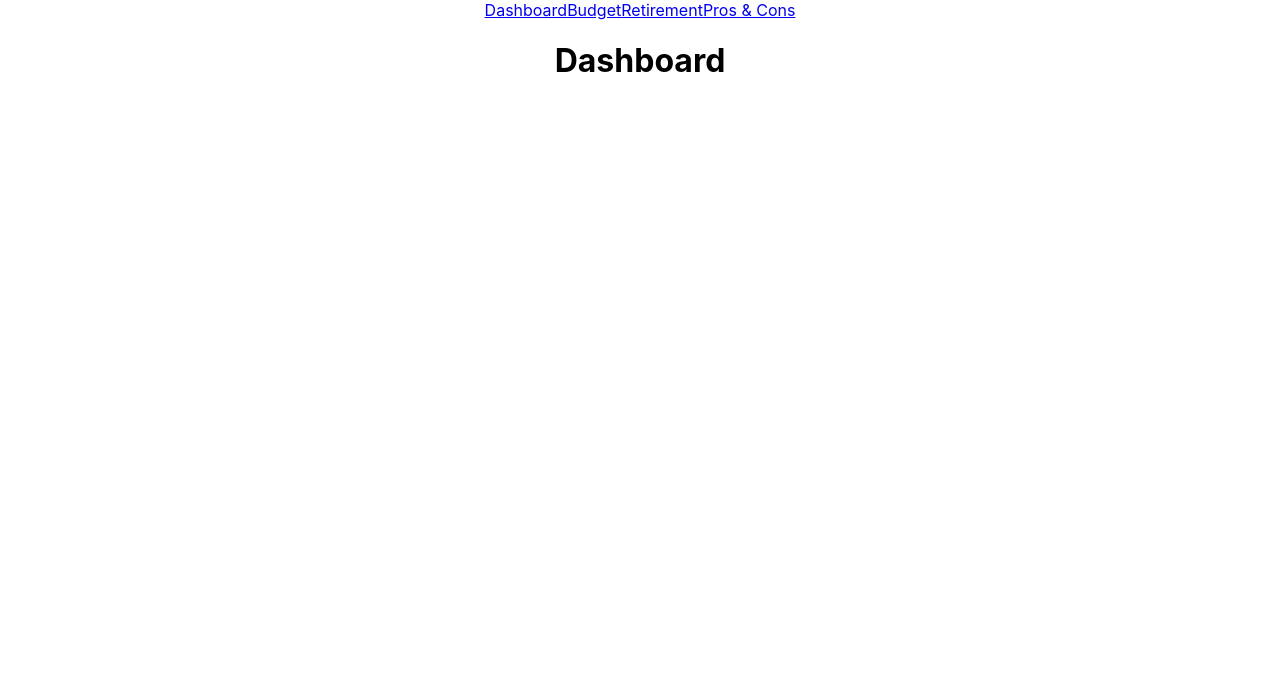
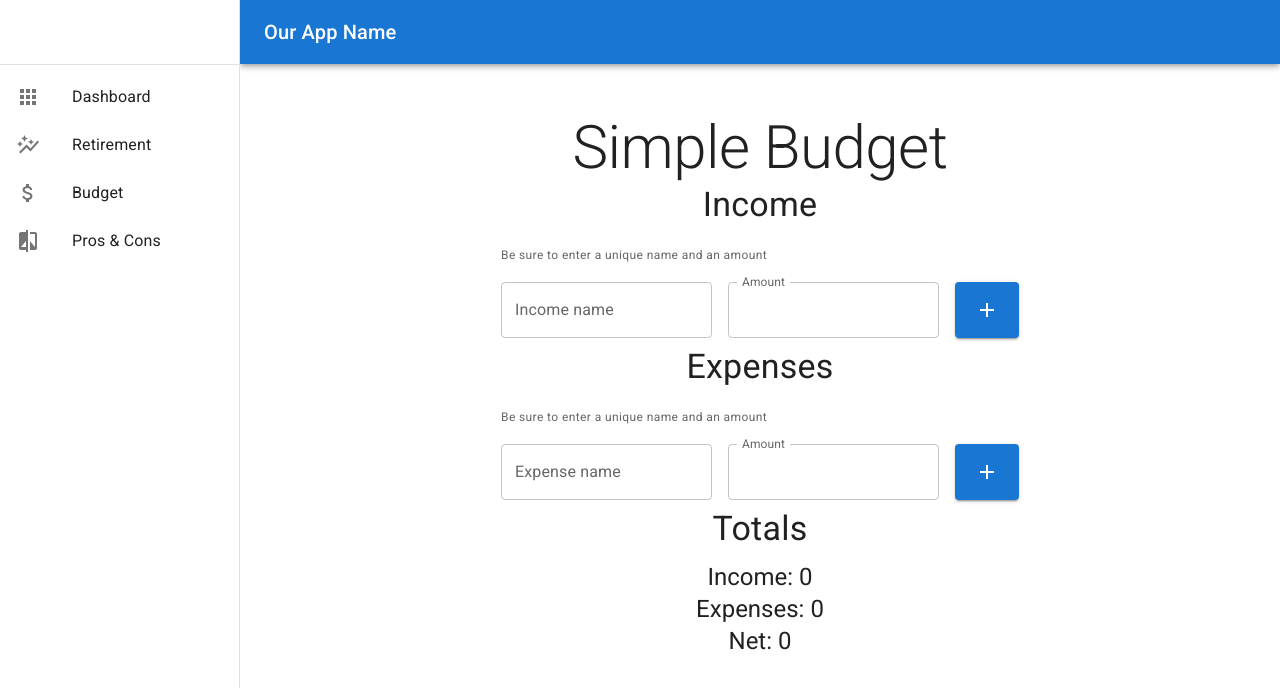
Before and after one commit to joshua-holmes/productivity-app, a React (Create React App) app: page / in a window 1280 px wide. Shown: the top 688 px of the page. Built offline with nearby package versions, Linux system fonts and the light colour scheme.

Commit message:
Exploring a responsive sidebar

```diff
--- a/src/components/Dashboard.js
+++ b/src/components/Dashboard.js
@@ -1,5 +1,9 @@
+import SideNav from "./SideNav";
+
 function Dashboard() {
-    return <h1>Dashboard</h1>
+    return <>
+        <SideNav />
+    </>
 }
 
 export default Dashboard;
--- /dev/null
+++ b/src/components/SideNav.js
@@ -0,0 +1,151 @@
+import AppBar from "@mui/material/AppBar";
+import Box from "@mui/material/Box";
+import CssBaseline from "@mui/material/CssBaseline";
+import Divider from "@mui/material/Divider";
+import Drawer from "@mui/material/Drawer";
+import IconButton from "@mui/material/IconButton";
+import List from "@mui/material/List";
+import ListItem from "@mui/material/ListItem";
+import ListItemIcon from "@mui/material/ListItemIcon";
+import ListItemText from "@mui/material/ListItemText";
+import MenuIcon from "@mui/icons-material/Menu";
+import Toolbar from "@mui/material/Toolbar";
+import Typography from "@mui/material/Typography";
+
+import AppsIcon from '@mui/icons-material/Apps';
+import AutoGraphIcon from '@mui/icons-material/AutoGraph';
+import AttachMoneyIcon from '@mui/icons-material/AttachMoney';
+import CompareIcon from '@mui/icons-material/Compare';
+
+import Budget from "./Budget";
+
+import { useState } from "react";
+
+const drawerWidth = 240;
+
+function SideNav(props) {
+    const pages = [
+        {id: 1, name: 'Dashboard', icon: <AppsIcon />},
+        {id: 2, name: 'Retirement', icon: <AutoGraphIcon />},
+        {id: 3, name: 'Budget', icon: <AttachMoneyIcon />},
+        {id: 4, name: 'Pros & Cons', icon: <CompareIcon />}
+    ]
+
+  const { window } = props;
+  const [mobileOpen, setMobileOpen] = useState(false);
+
+  const handleDrawerToggle = () => {
+    setMobileOpen(!mobileOpen);
+  };
+
+  const drawer = (
+    <div>
+      <Toolbar />
+      <Divider />
+      <List>
+        {pages.map((item) => (
+          <ListItem button key={item.id}>
+            <ListItemIcon>
+              {item.icon}
+            </ListItemIcon>
+            <ListItemText primary={item.name} />
+          </ListItem>
+        ))}
+      </List>
+      {/* <Divider />
+      <List>
+        {["All mail", "Trash", "Spam"].map((text, index) => (
+          <ListItem button key={text}>
+            <ListItemIcon>
+              {index % 2 === 0 ? <InboxIcon /> : <MailIcon />}
+            </ListItemIcon>
+            <ListItemText primary={text} />
+          </ListItem>
+        ))}
+      </List> */}
+    </div>
+  );
+
+  const container =
+    window !== undefined ? () => window().document.body : undefined;
+
+  return (
+    <Box sx={{ display: "flex" }}>
+      <CssBaseline />
+      <AppBar
+        position="fixed"
+        sx={{
+          width: { sm: `calc(100% - ${drawerWidth}px)` },
+          ml: { sm: `${drawerWidth}px` },
+        }}
+      >
+        <Toolbar>
+          <IconButton
+            color="inherit"
+            aria-label="open drawer"
+            edge="start"
+            onClick={handleDrawerToggle}
+            sx={{ mr: 2, display: { sm: "none" } }}
+          >
+            <MenuIcon />
+          </IconButton>
+          <Typography variant="h6" noWrap component="div">
+            Our App Name
+          </Typography>
+        </Toolbar>
+      </AppBar>
+      <Box
+        component="nav"
+        sx={{ width: { sm: drawerWidth }, flexShrink: { sm: 0 } }}
+        aria-label="mailbox folders"
+      >
+        {/* The implementation can be swapped with js to avoid SEO duplication of links. */}
+        <Drawer
+          container={container}
+          variant="temporary"
+          open={mobileOpen}
+          onClose={handleDrawerToggle}
+          ModalProps={{
+            keepMounted: true, // Better open performance on mobile.
+          }}
+          sx={{
+            display: { xs: "block", sm: "none" },
+            "& .MuiDrawer-paper": {
+              boxSizing: "border-box",
+              width: drawerWidth,
+            },
+          }}
+        >
+          {drawer}
+        </Drawer>
+        <Drawer
+          variant="permanent"
+          sx={{
+            display: { xs: "none", sm: "block" },
+            "& .MuiDrawer-paper": {
+              boxSizing: "border-box",
+              width: drawerWidth,
+            },
+          }}
+          open
+        >
+          {drawer}
+        </Drawer>
+      </Box>
+      <Box
+        component="main"
+        sx={{
+          flexGrow: 1,
+          p: 3,
+          width: { sm: `calc(100% - ${drawerWidth}px)` },
+        }}
+      >
+        <Toolbar />
+        {/* RENDER THINGS HERE */}
+        <Budget />
+      </Box>
+    </Box>
+  );
+}
+
+export default SideNav;
```
Also changed, not shown: src/components/Budget.js (+25 -10 lines).
